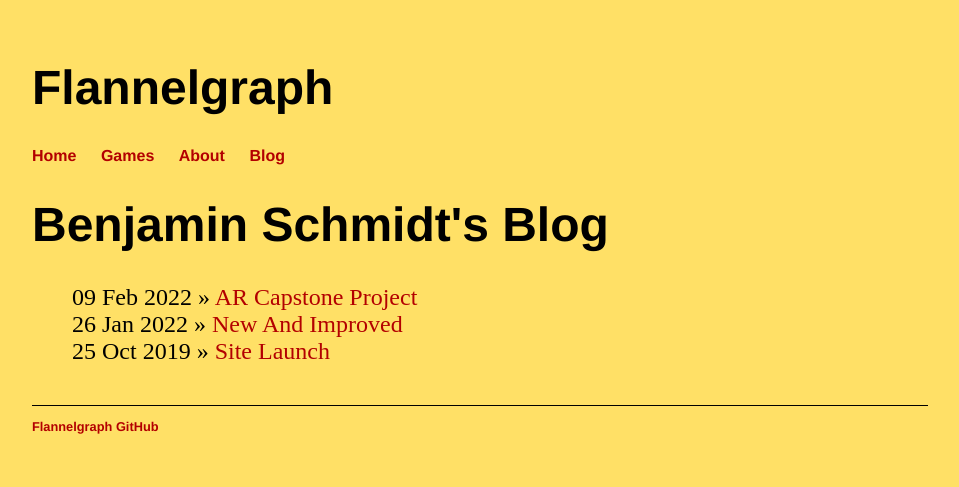
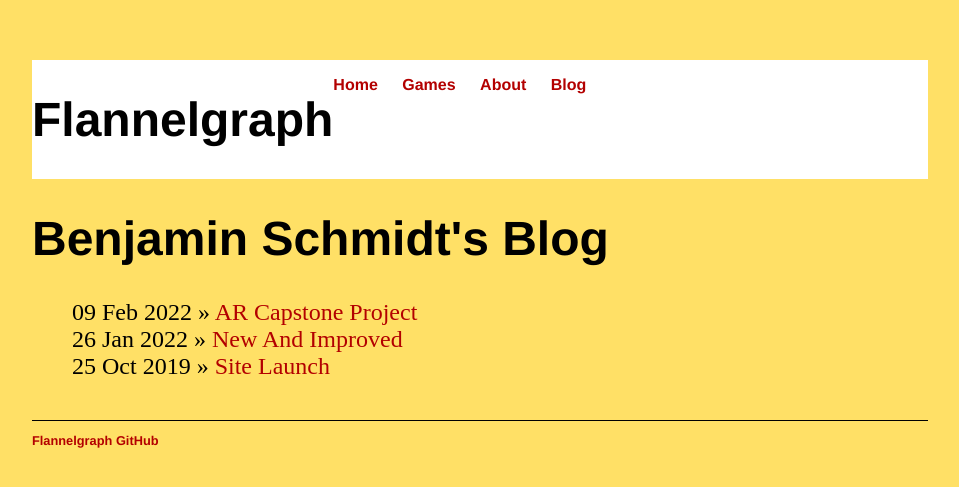
Before and after one commit to Flannelgraph/Flannelgraph.github.io, a Jekyll site: the page built from blog/index.html, in a window 1280 px wide. Shown: the top 487 px of the page, without its empty margins (160-1119 px from the left). Built offline with Jekyll 4.4.1, drawn with Linux system fonts in a browser that asks for light colours.

Commit message:
Update main.css

```diff
--- a/css/main.css
+++ b/css/main.css
@@ -42,3 +42,8 @@ ul.posts {
 ul.posts li {
     list-style: none;
 }
+
+header {
+    background-color: #ffffff;
+    display: flex;
+}
```
